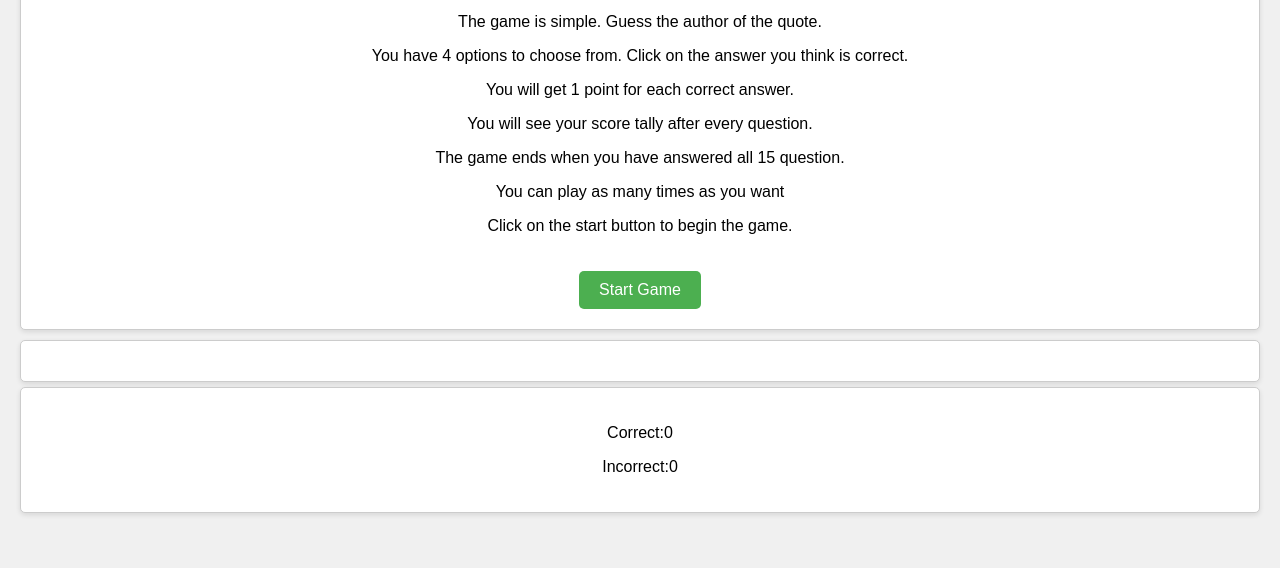
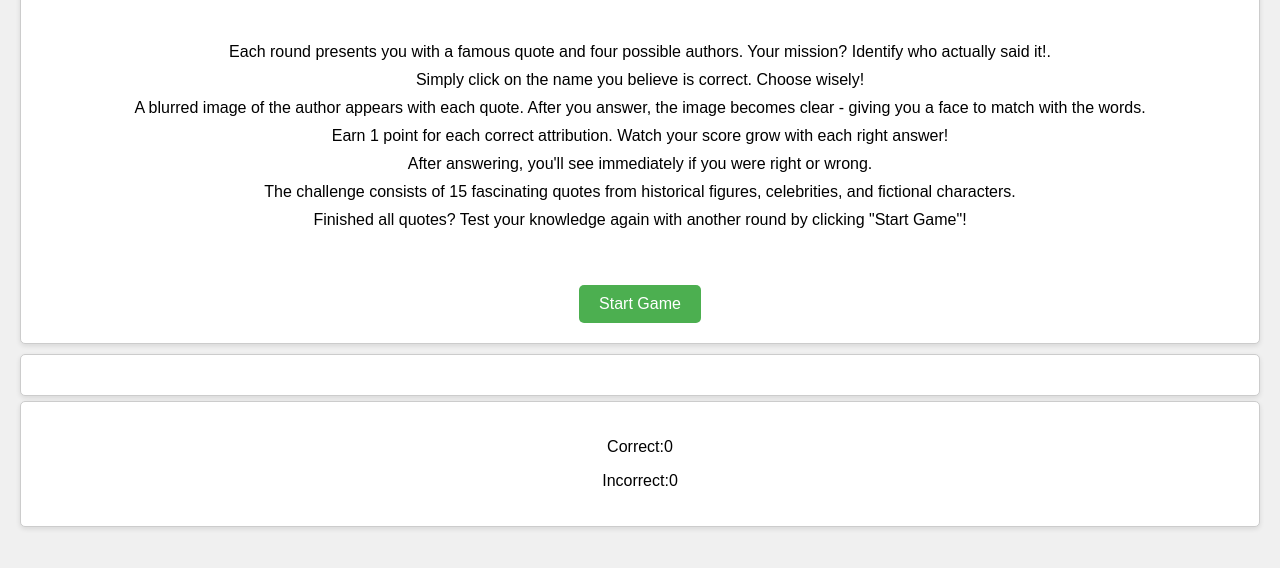
Before and after one commit to Kc-Vic/MilestoneProject2, a plain HTML site: page index.html in a window 1280 px wide. Shown: the part 176-744 px from the top of the page. Drawn offline with Linux system fonts and the light colour scheme; some packages are replaced by stand-ins of ours; a script that the page names is missing.

Commit message:
Update game rules and removed duplicate Ids

```diff
--- a/assets/css/style.css
+++ b/assets/css/style.css
@@ -30,6 +30,16 @@ h1 {
     margin-top: 10px;
     padding: 20px 10px;
     box-shadow: 0 2px 5px rgba(0, 0, 0, 0.1);
+}
+
+li {
+    font-size: 1em;
+    margin-top: 10px;
+}
+.rules ul {
+    list-style-type: none;
+    padding: 20px 10px;
+    text-align: center
 }
 
 h2 {
--- a/index.html
+++ b/index.html
@@ -19,13 +19,15 @@
 
     <div class="rules">
         <h2 id="guide">Guidelines</h2>
-        <p id="rules">The game is simple. Guess the author of the quote.</p>
-        <p id="rules"> You have 4 options to choose from. Click on the answer you think is correct.</p>
-        <p id="rules">You will get 1 point for each correct answer.</p>
-        <p id="rules">You will see your score tally after every question.</p>
-        <p id="rules">The game ends when you have answered all 15 question.</p>
-        <p id="rules">You can play as many times as you want</p>
-        <p id="rules">Click on the start button to begin the game.</p>
+        <ul class="game-instructions">
+            <li>Each round presents you with a famous quote and four possible authors. Your mission? Identify who actually said it!.</li>
+            <li>Simply click on the name you believe is correct. Choose wisely!</li>
+            <li>A blurred image of the author appears with each quote. After you answer, the image becomes clear - giving you a face to match with the words.</li>
+            <li>Earn 1 point for each correct attribution. Watch your score grow with each right answer!</li>
+            <li>After answering, you'll see immediately if you were right or wrong.</li>
+            <li>The challenge consists of 15 fascinating quotes from historical figures, celebrities, and fictional characters.</li>
+            <li>Finished all quotes? Test your knowledge again with another round by clicking "Start Game"!</li>
+        </ul>
         <button data-type="submit" id="start-button">Start Game</button>
 
     </div>
```
